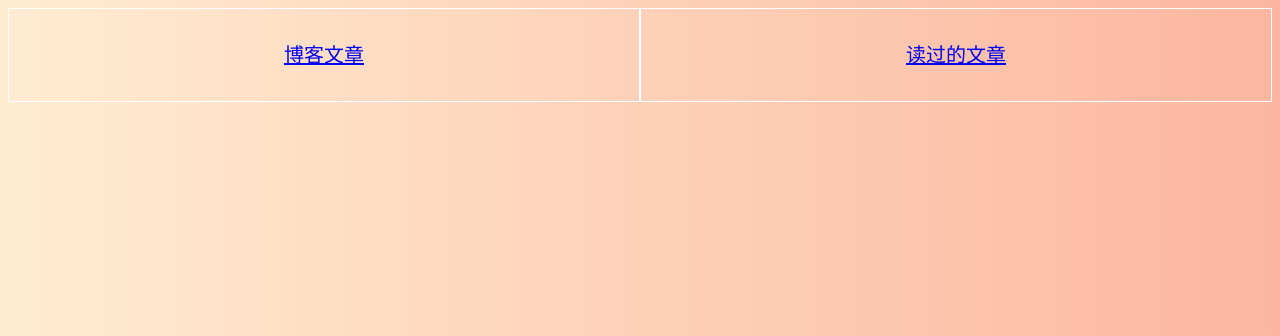
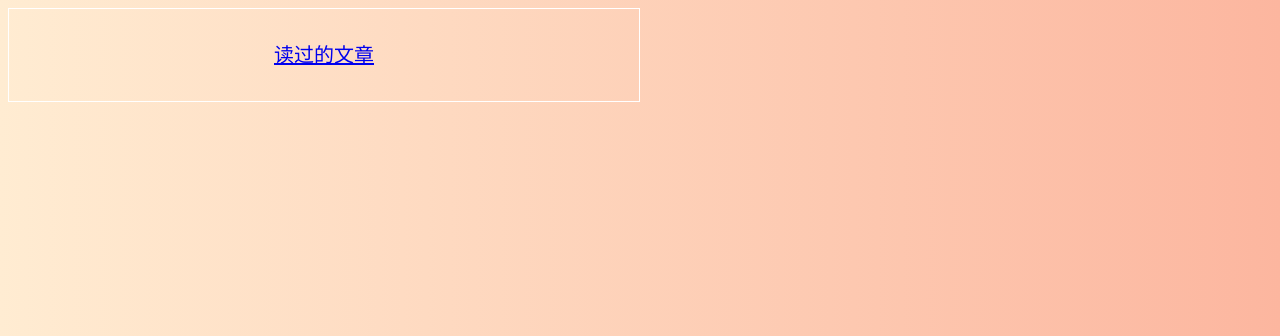
Before and after one commit to tianheg/random-blog, a website: page index.html in a window 1280 px wide. Shown: the top 336 px of the page. Drawn offline with nearby package versions, Linux system fonts and the light colour scheme.

Commit message:
Update index.html

```diff
--- a/index.html
+++ b/index.html
@@ -14,10 +14,6 @@
 <body>
   <div class="row">
     <div class="column">
-      <p><a href="https://www.yidajiabei.xyz/blog/" rel="noreferrer">博客文章</a></p>
-      <a id="blogs" rel="noreferrer"></a>
-    </div>
-    <div class="column">
       <p><a href="https://github.com/tianheg/random-blog/blob/main/feeds.md" rel="noreferrer">读过的文章</a></p>
       <a id="feeds" rel="noreferrer"></a>
     </div>
```
